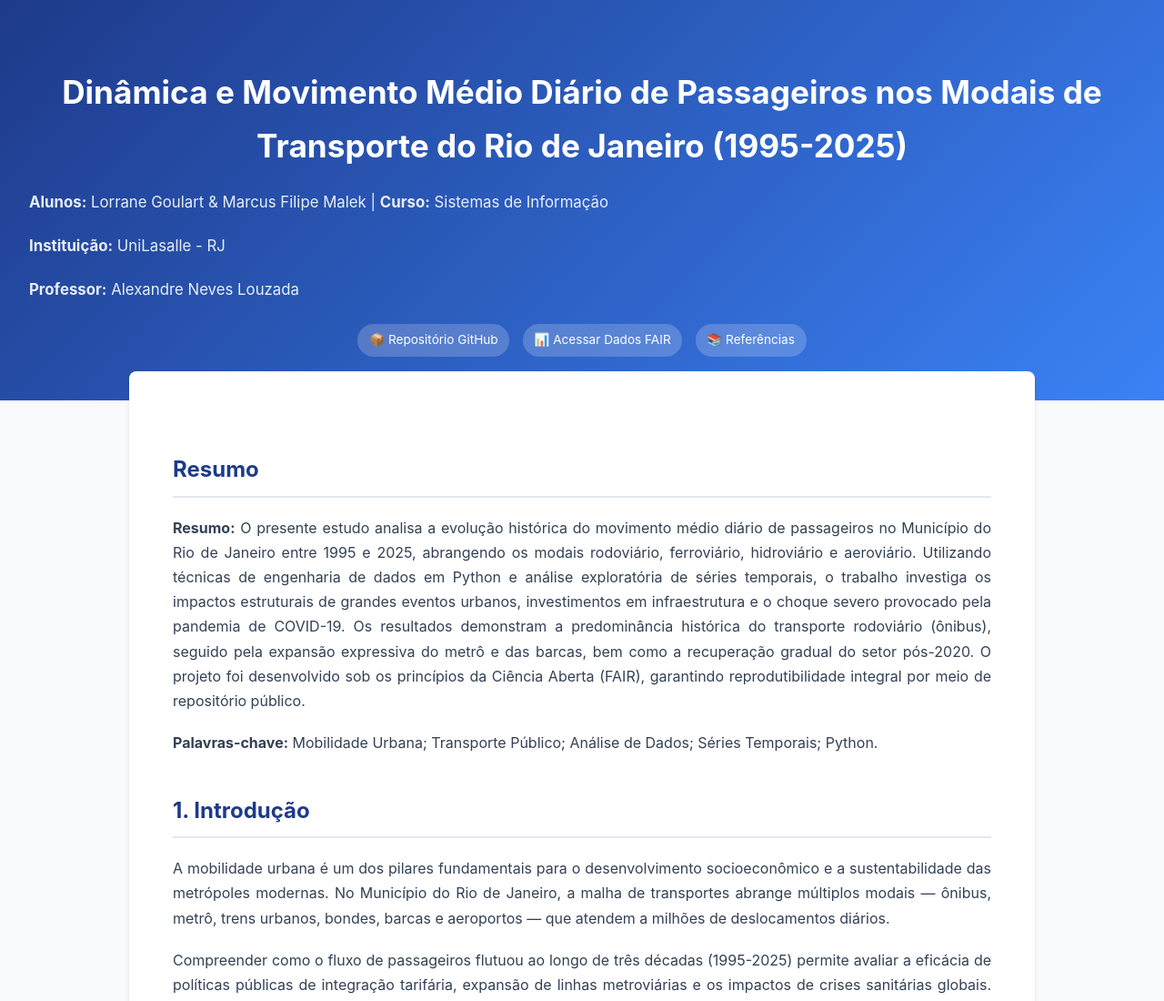
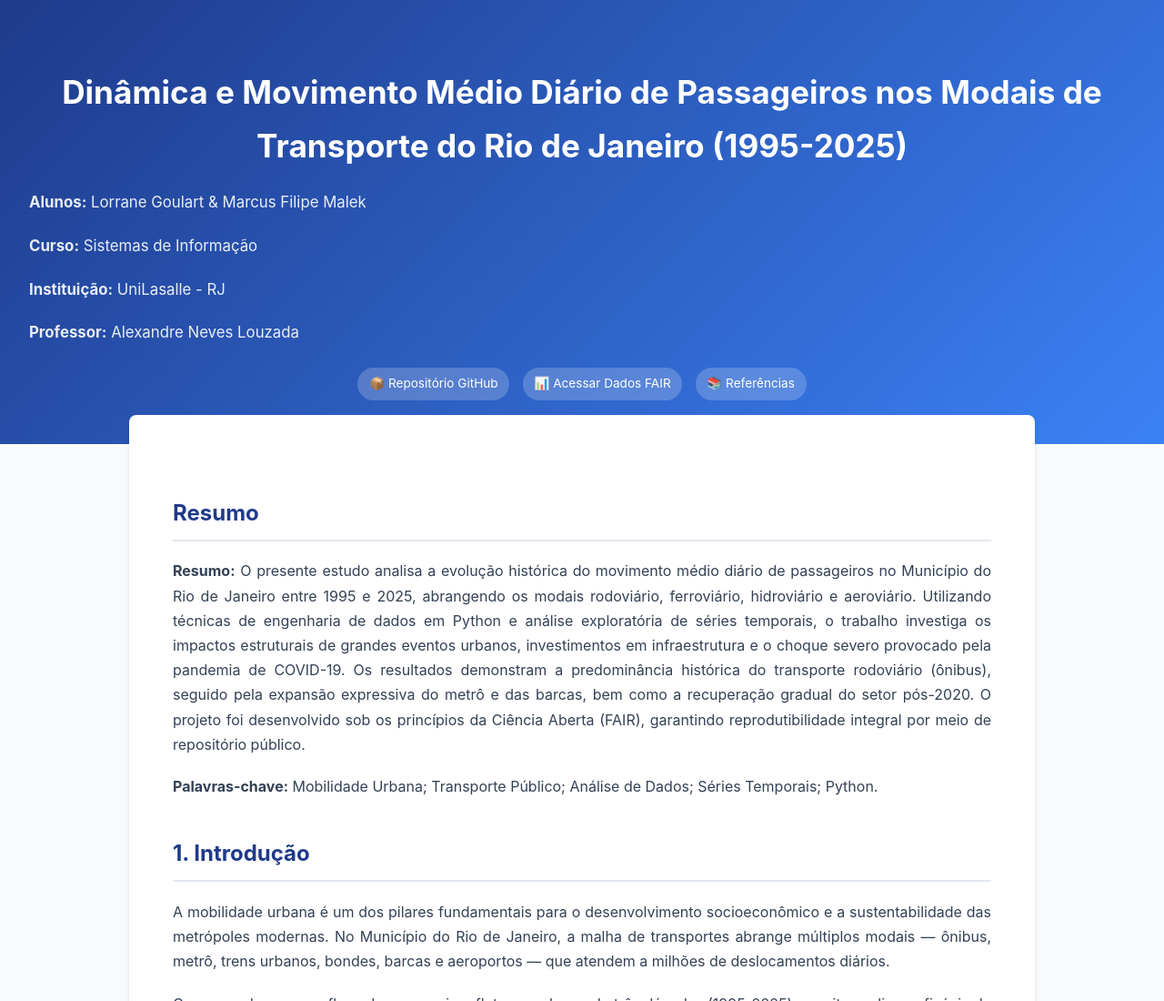
Before and after one commit to mfmalek/projeto-mobilidade-rio-1995-2025, a plain HTML site: page docs/index.html in a window 1280 px wide. Shown: the top 1100 px of the page at 91% size. Drawn offline with Linux system fonts and the light colour scheme.

Commit message:
Adição estética de parágrafo ao cabeçalho

```diff
--- a/docs/index.html
+++ b/docs/index.html
@@ -163,8 +163,8 @@
     <header>
         <h1>Dinâmica e Movimento Médio Diário de Passageiros nos Modais de Transporte do Rio de Janeiro (1995-2025)</h1>
         <div class="author-info">
-            <p><strong>Alunos:</strong> Lorrane Goulart & Marcus Filipe Malek | <strong>Curso:</strong> Sistemas de
-                Informação</p>
+            <p><strong>Alunos:</strong> Lorrane Goulart & Marcus Filipe Malek</p>
+            <p><strong>Curso:</strong> Sistemas de Informação</p>
             <p><strong>Instituição:</strong> UniLasalle - RJ</p>
             <p><strong>Professor:</strong> Alexandre Neves Louzada</p>
         </div>
```
